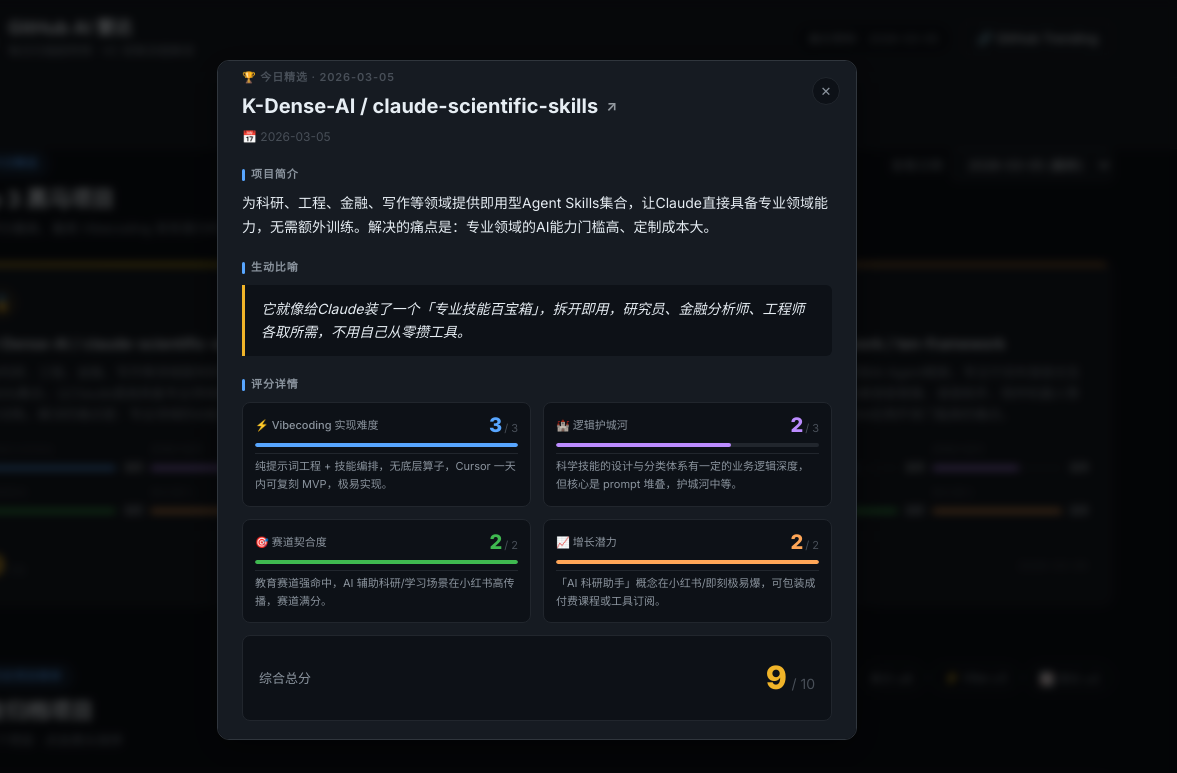
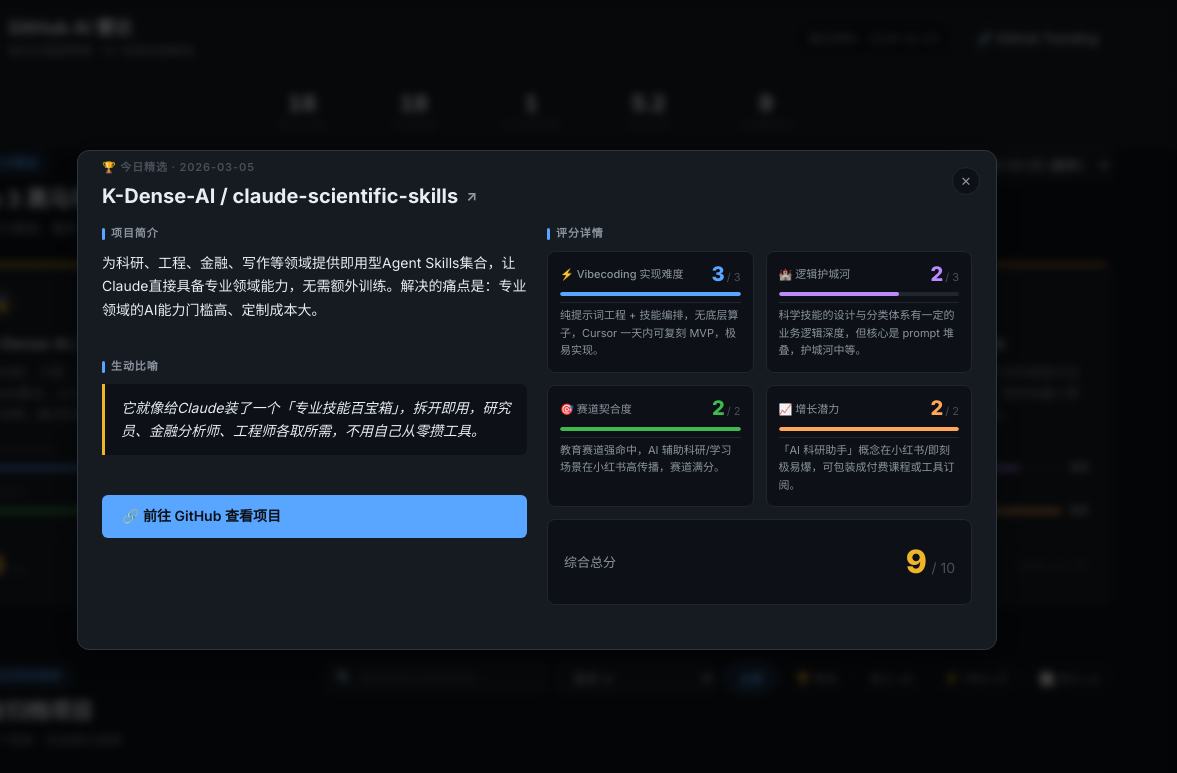
Before and after one commit to XiaoyuanNO1/github-radar-site, a plain HTML site: page index.html in a window 1280 px wide. Both pictures are taken after a click on the element 249 px from the left and 434 px from the top of the page. Shown: the top 773 px of the page, 103-1280 px from the left. Drawn offline with Linux system fonts and the light colour scheme.

Commit message:
✨ 弹窗改为宽屏双栏布局，无需滚动即可查看全部内容
- modal 宽度从 640px 扩展至 920px
- 弹窗内容改为左右双栏：左侧简介+比喻+跳转链接，右侧评分详情
- max-height 提升至 92vh，移动端自动降级为单栏
- 响应式：屏幕宽度 ≤700px 时自动折叠为单栏

```diff
--- a/app.js
+++ b/app.js
@@ -310,19 +310,26 @@
       <div class="modal-title">
         <a href="${p.url}" target="_blank">${p.title}</a>
       </div>
-      <div class="modal-date">📅 ${p.date}</div>
     </div>
 
+    <div class="modal-body-grid">
+      <!-- 左栏：简介 + 比喻 + 链接 -->
+      <div class="modal-body-left">
         <div class="modal-section">
           <div class="modal-section-label">项目简介</div>
           <div class="modal-desc">${p.description}</div>
         </div>
-
         <div class="modal-section">
           <div class="modal-section-label">生动比喻</div>
           <div class="modal-metaphor">${p.metaphor}</div>
         </div>
+        <a href="${p.url}" target="_blank" class="modal-link-btn">
+          🔗 前往 GitHub 查看项目
+        </a>
+      </div>
 
+      <!-- 右栏：评分详情 -->
+      <div class="modal-body-right">
         <div class="modal-section">
           <div class="modal-section-label">评分详情</div>
           <div class="modal-scores-grid">
@@ -337,7 +344,7 @@
               <div class="modal-score-bar-wrap">
                 <div class="modal-score-bar"><div class="modal-score-bar-fill vibe" style="width:${(s.vibecoding_ease/3)*100}%"></div></div>
               </div>
-          ${r && r.vibecoding_ease ? `<div class="modal-score-reason">${r.vibecoding_ease}</div>` : ''}
+              ${r.vibecoding_ease ? `<div class="modal-score-reason">${r.vibecoding_ease}</div>` : ''}
             </div>
             <div class="modal-score-item">
               <div class="modal-score-header">
@@ -350,7 +357,7 @@
               <div class="modal-score-bar-wrap">
                 <div class="modal-score-bar"><div class="modal-score-bar-fill moat" style="width:${(s.logic_moat/3)*100}%"></div></div>
               </div>
-          ${r && r.logic_moat ? `<div class="modal-score-reason">${r.logic_moat}</div>` : ''}
+              ${r.logic_moat ? `<div class="modal-score-reason">${r.logic_moat}</div>` : ''}
             </div>
             <div class="modal-score-item">
               <div class="modal-score-header">
@@ -363,7 +370,7 @@
               <div class="modal-score-bar-wrap">
                 <div class="modal-score-bar"><div class="modal-score-bar-fill track" style="width:${(s.track_fit/2)*100}%"></div></div>
               </div>
-          ${r && r.track_fit ? `<div class="modal-score-reason">${r.track_fit}</div>` : ''}
+              ${r.track_fit ? `<div class="modal-score-reason">${r.track_fit}</div>` : ''}
             </div>
             <div class="modal-score-item">
               <div class="modal-score-header">
@@ -376,7 +383,7 @@
               <div class="modal-score-bar-wrap">
                 <div class="modal-score-bar"><div class="modal-score-bar-fill growth" style="width:${(s.growth_potential/2)*100}%"></div></div>
               </div>
-          ${r && r.growth_potential ? `<div class="modal-score-reason">${r.growth_potential}</div>` : ''}
+              ${r.growth_potential ? `<div class="modal-score-reason">${r.growth_potential}</div>` : ''}
             </div>
           </div>
           <div class="modal-total">
@@ -387,10 +394,8 @@
             </div>
           </div>
         </div>
-
-    <a href="${p.url}" target="_blank" class="modal-link-btn">
-      🔗 前往 GitHub 查看项目
-    </a>
+      </div>
+    </div>
   `;
 
   document.getElementById('modal-overlay').classList.add('open');
--- a/style.css
+++ b/style.css
@@ -690,9 +690,9 @@
   background: var(--bg-card);
   border: 1px solid var(--border-light);
   border-radius: var(--radius-lg);
-  max-width: 640px;
+  max-width: 920px;
   width: 100%;
-  max-height: 85vh;
+  max-height: 92vh;
   overflow-y: auto;
   position: relative;
   box-shadow: var(--shadow-lg);
@@ -728,7 +728,33 @@
 
 .modal-content { padding: 24px; padding-top: 8px; }
 
-.modal-header { margin-bottom: 20px; }
+/* 弹窗双栏布局 */
+.modal-body-grid {
+  display: grid;
+  grid-template-columns: 1fr 1fr;
+  gap: 20px;
+  margin-top: 16px;
+}
+
+.modal-body-left,
+.modal-body-right {
+  display: flex;
+  flex-direction: column;
+  gap: 16px;
+}
+
+/* 评分四格改为2x2 */
+.modal-scores-grid {
+  display: grid;
+  grid-template-columns: 1fr 1fr;
+  gap: 10px;
+}
+
+@media (max-width: 700px) {
+  .modal-body-grid {
+    grid-template-columns: 1fr;
+  }
+}
 
 .modal-rank-label {
   font-size: 11px;
```
Lines whose indentation alone changed are shown as unchanged.
